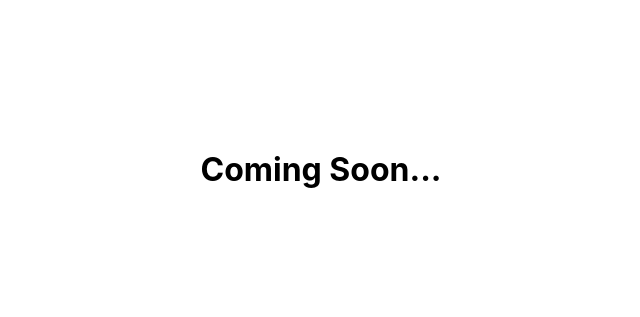
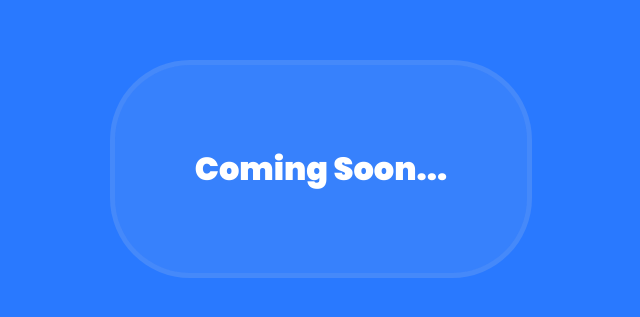
Before and after one commit to MPBCoder/mpbcoder.github.io, a plain HTML site: page index.html in a window 1280 px wide. Shown: the part 239-556 px from the top of the page, without its empty margins (319-959 px from the left). Drawn offline with Linux system fonts and the light colour scheme.

Commit message:
Creating Coming Soon page

```diff
--- a/css/main.css
+++ b/css/main.css
@@ -1,7 +1,22 @@
+@font-face {
+  font-family: Poppins;
+  src: url("/files/fonts/Poppins-Black.ttf");
+}
+
 body {
   height:100vh;
   display:flex;
   justify-content: center;
   align-items: center;
-  font-family:Poppins, Inter, 'Open Sans', system-ui, sans-serif;
+  font-family:Poppins, system-ui, sans-serif;
+  background-color: #2979FF;
+  color: #fff;
 }
+
+.coming-soon {
+  font-weight: normal;
+  padding: 5rem;
+  border: 5px solid #d2d2d215;
+  background-color: #d2d2d215;
+  border-radius: 80px;
+}
--- a/index.html
+++ b/index.html
@@ -8,6 +8,6 @@
 		<link rel="stylesheet" href="/css/main.css" />
 	</head>
 	<body>
-        <h1 class="Coming-Soon">Coming Soon...</h1>
+        <h1 class="coming-soon">Coming Soon...</h1>
     </body>
 </html>
```
Also changed, not shown: files/fonts/Poppins-Black.ttf (added), 1 other file.
